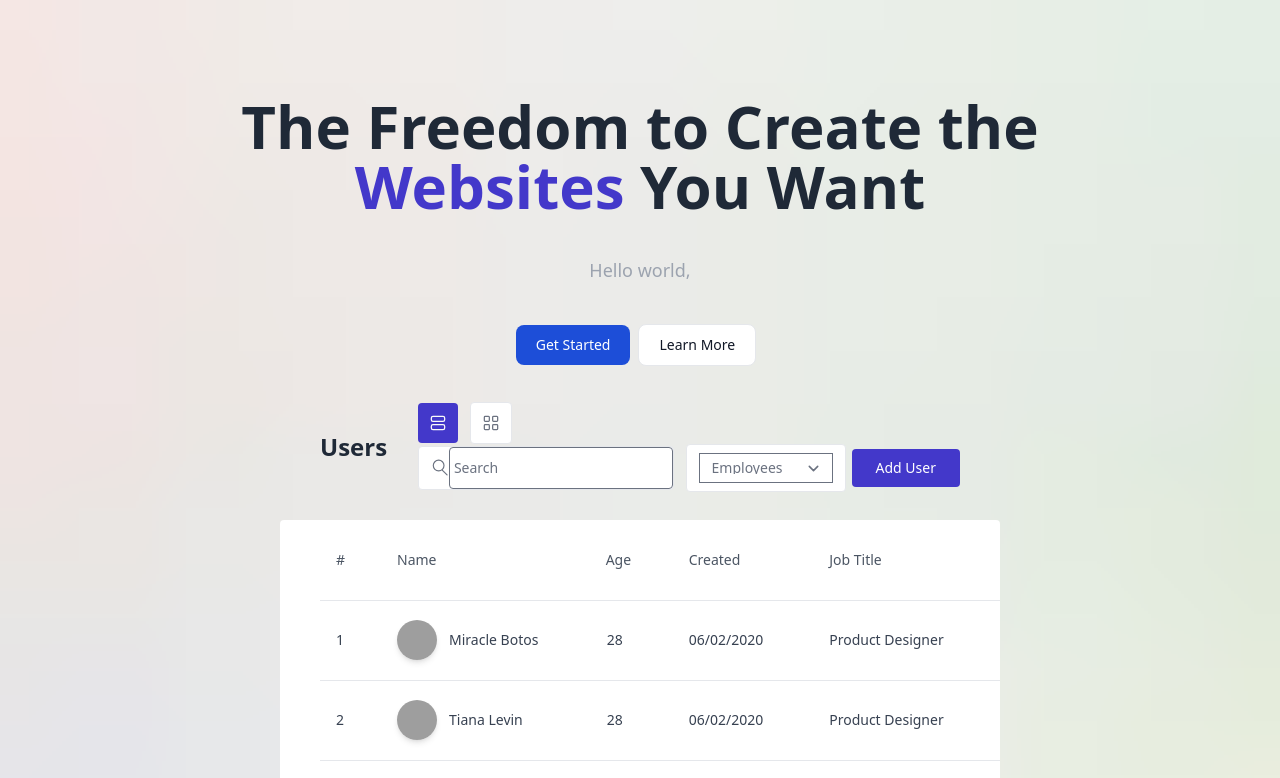
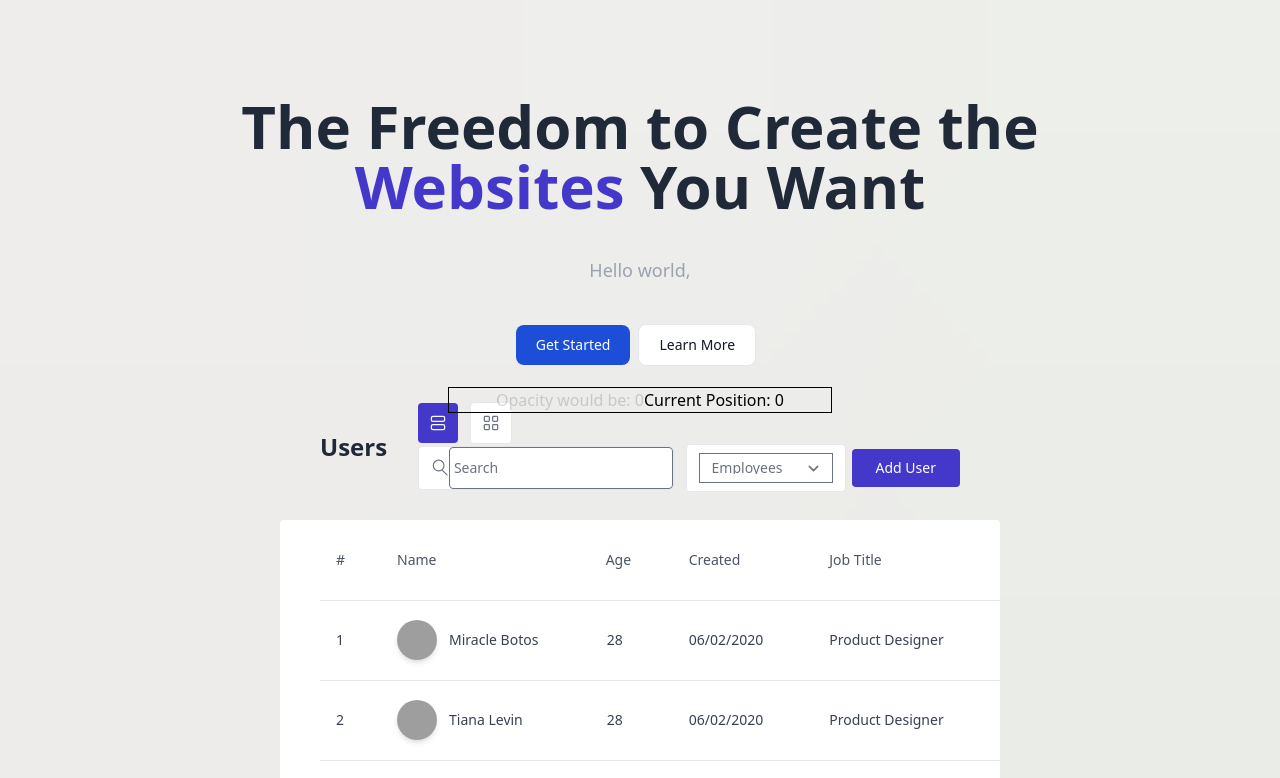
Before and after one commit to yeahhhmat/app, a Next.js app: page / in a window 1280 px wide. Shown: the top 778 px of the page. Built offline with nearby package versions, Linux system fonts and the light colour scheme; no server answers; grey boxes are pictures that could not be loaded.

Commit message:
fuck math is hard oh my goodness

```diff
--- a/components/landingpage/index.jsx
+++ b/components/landingpage/index.jsx
@@ -10,6 +10,7 @@ import {
 } from "./styles.landingpage";
 import { appConfig, useStore } from "../../lib/appconfig"
 import { TableView } from "../tableview";
+import { ZenText } from "../zentext";
 
 export default function AdminLandingPage() {
   const state_landingpageModule = useStore((state) => state.state_landingpageModule)
@@ -44,6 +45,7 @@ export default function AdminLandingPage() {
         </Centered>
 
         <TableView />
+        <ZenText />
       </LandingPageWrapper>
     </PageWrapper>
   )
--- /dev/null
+++ b/components/zentext/hook.usescrollpos.jsx
@@ -0,0 +1,19 @@
+import { useState, useEffect } from 'react';
+
+export function useScrollPos(){
+  const [scrollPosition, setScrollPosition] = useState(0);
+  const handleScroll = () => {
+      const position = window.pageYOffset;
+      setScrollPosition(position);
+  };
+
+  useEffect(() => {
+      window.addEventListener('scroll', handleScroll, { passive: true });
+
+      return () => {
+          window.removeEventListener('scroll', handleScroll);
+      };
+  }, []);
+
+  return scrollPosition;
+}
--- /dev/null
+++ b/components/zentext/hook.windowsize.jsx
@@ -0,0 +1,26 @@
+import { useState, useEffect } from "react";
+export function useWindowSize() {
+  // Initialize state with undefined width/height so server and client renders match
+  // Learn more here: https://joshwcomeau.com/react/the-perils-of-rehydration/
+  const [windowSize, setWindowSize] = useState({
+    width: undefined,
+    height: undefined,
+  });
+  useEffect(() => {
+    // Handler to call on window resize
+    function handleResize() {
+      // Set window width/height to state
+      setWindowSize({
+        width: window.innerWidth,
+        height: window.innerHeight,
+      });
+    }
+    // Add event listener
+    window.addEventListener("resize", handleResize);
+    // Call handler right away so state gets updated with initial window size
+    handleResize();
+    // Remove event listener on cleanup
+    return () => window.removeEventListener("resize", handleResize);
+  }, []); // Empty array ensures that effect is only run on mount
+  return windowSize;
+}
--- /dev/null
+++ b/components/zentext/index.jsx
@@ -0,0 +1,41 @@
+import { useWindowSize } from './hook.windowsize';
+import { useScrollPos } from './hook.usescrollpos';
+import { ZenTextContainer, ZenTextWrapper } from './styles.zentext';
+import { ewGrossMath, zenable } from './util.usemath'
+
+export function ZenText ({ scrollable = 2000 }){
+  const { height } = useWindowSize();
+  const position = useScrollPos();
+  return (
+    <div style={{height: '5000px'}}>
+    <ZenTextContainer style={{ height: scrollable + 'px' }}>
+      <ZenTextWrapper id='zentext-wrapper'>
+        <p style={{
+          opacity: `${
+            ewGrossMath({startingPos: 1000, pos: position }) < 100
+            ? '.' + ewGrossMath({startingPos: 1000, pos: position })
+            : ewGrossMath({startingPos: 1000, pos: position })
+          }`
+        }}>
+          {'Opacity would be:'} {position && ewGrossMath({startingPos: 1000, pos: position })}
+        </p>
+
+        <br/>
+
+        <p id='zenable'>
+          {'Current Position: '} {position} {zenable({startingPos: 1000, pos: position })}
+        </p>
+
+      </ZenTextWrapper>
+      <style>{`
+        #zentext-wrapper {
+          top: ${height / 2 + 'px'};
+        }
+        #zenable {
+          opacity: ${ewGrossMath({startingPos: 1000, pos: position })}
+        }
+      `}</style>
+    </ZenTextContainer>
+    </div>
+  )
+}
--- /dev/null
+++ b/components/zentext/styles.zentext.jsx
@@ -0,0 +1,20 @@
+import clsx from 'clsx'; /** Combines comma separated values into valid class names */
+
+export const ZenTextContainer = ({ children, ...rest }) => (
+  <div {...rest} className={'container mx-auto'}>{children}</div>
+)
+
+export const ZenTextWrapper = ({ children, ...rest }) => (
+  <div
+    {...rest}
+    className={clsx(
+      'border border-black', /** borders */
+      'fixed right-1/2 left-1/2', /** positioning */
+      'flex justify-center items-center', /** center content */
+      'md:max-w-96 md:w-96 w-full px-4' /** width & padding */
+    )}
+    style={{transform: 'translate(-50%, -50%)'}} /** positioning */
+  >
+    {children}
+  </div>
+)
--- /dev/null
+++ b/components/zentext/util.usemath.js
@@ -0,0 +1,155 @@
+function reverseNumberIfNegative(num) {
+  if(num < 0) {
+    return parseInt(num.toString().substring(1))
+  }
+  if(isNaN(num)) {
+    return 100
+  }
+  return num;
+}
+
+function between(x, {min,max}) {
+  return Boolean(x >= min && x <= max);
+}
+
+function percent(percentOf,num) {
+  return (percentOf / 100) * num
+}
+
+function rangeToPercent(number, {min, max}){
+  return ((number - min) / (max - min));
+}
+
+function percentToRange(percent, {min, max}) {
+  return((max - min) * percent + min);
+}
+
+/**
+ * - `startingPos`
+ *    coverts to a pixel value & is
+ *    starting position on screen
+* -  `pos`
+ *    coverts to a pixel value & is
+ *    current position on screen
+ * - `availableHeight`
+ *    converts to pixel value,
+ *    is the range of how far to span in a single cycle
+ * - `beginPeak`
+ *    is a percentage value & should be someWinhere between 1-100,
+ *    but less than `endPeak`
+ * - `endPeak`
+ *    is a percentage value & should be someWinhere between 1-100,
+ *    but greater than `beginPeak`
+ * @param {{startingPos:Number;pos:Number;availableHeight:Number;beginPeak:Number,endPeak:Number}} config
+ */
+export function ewGrossMath({
+  startingPos,
+  pos,
+  availableHeight,
+  beginPeak,
+  endPeak
+}) {
+  if(!startingPos) { return console.error('No Starting position was passed to eWinGrossMath')};
+  if(!pos) { return console.error('No position was passed to eWinGrossMath')};
+  /*
+      if we set 2000 as the `scrollable`
+      we should be able to see the opacity grow and reach full 'opacity'
+      someWinhere near the 800 range - or let's say 40%
+      'opacity' should peak 100% from 40%-60% (maybe more that doesn't sound long enough..)
+  */
+  var aHei = (availableHeight && availableHeight) || 2000; /** availableHeight */
+  var bPea = (beginPeak && beginPeak) || 40; /** beginPeak */
+  var ePea = (endPeak && endPeak) || 60; /** endPeak */
+
+
+  var range = {
+    bWin: startingPos,            /* beginWindow - 1000 for example sake */
+    eWin: startingPos + aHei,       /* endWindow - 3000 */
+    bRan: (bPea / 100) * aHei,        /* beginRange - e.g 40% */
+    eRan: (ePea / 100) * aHei,        /* endRange - e.g 60% */
+  }
+
+  var response = {
+    pos,
+    withinBegin: null,
+    withinEnd: null,
+  };
+  /** within full range */
+  if(Boolean(pos >= range.bWin && pos < range.eWin)) {
+
+    /** within begin range */
+    if(Boolean(pos >= range.bWin && pos < (range.bRan + range.bWin))) {
+      response = {
+        range: range,
+        ...response,
+        withinBegin: pos,
+        percentage: (pos - range.bWin) * 100 / range.bRan
+      }
+    }
+
+    /** within end range */
+    if(Boolean(pos >= (range.eRan + range.bWin) && pos < range.eWin)) {
+
+      console.log(
+        // range.bWin // 1000
+        // range.eRan + range.bWin, // 2200
+        // range.eRan // 1200
+        // range.eWin // 3000
+        // (pos - range.eWin) 0 - 800
+        range.bRan,
+        reverseNumberIfNegative((range.eRan + range.bWin) - range.eWin) // 800
+      )
+      response = {
+        ...response,
+        withinEnd: pos,
+        'range.eWin':range.eWin,
+        'range.eRan':range.eRan,
+        percentage: (pos - range.eWin) * 100 / reverseNumberIfNegative((range.eRan + range.bWin) - range.eWin)
+      }
+    }
+
+    // if(Boolean(pos > range.eRan && pos < (range.eRan + range.bWin))) {
+    //   response = {
+    //     ...response,
+    //     percentage: 100
+    //   }
+    // }
+
+    // how to get from 0 - 100 by 800
+    // what is 70% of 800
+    return reverseNumberIfNegative(Math.floor(response.percentage));
+  }
+}
+
+export function zenable({ startingPos, pos }) {
+  if(!startingPos)  {return console.error('No Starting position was passed to zenable')};
+  if(!pos)          {return console.error('No position was passed to zenable')};
+
+  if (between(pos, {min: 1000, max: 1200})) {
+    return '.0';
+  }
+  // climb
+  else if (between(pos, {min: 1200, max: 1800})){
+    var totalDistanceToRange = (1800 - 1200);
+    var currentPosWithinRange = (1800 - pos); // 1400 = pos
+    var differenceInPercentageBetweenTotalDistanceAndCurrentPos = (
+      currentPosWithinRange / totalDistanceToRange * 100
+    ).toFixed(2);
+
+
+    return 'climb.' + differenceInPercentageBetweenTotalDistanceAndCurrentPos;
+  }
+  // descend
+  else if (between(pos, {min: 2200, max: 3000})){
+    return 'desc.' + percent(3000 - pos, 600)
+  }
+}
+
+
+/**
+ *    1200 - 0
+ *    1800 - 600 - start      - num
+ *POS 1400 - 400 - increase - new number
+
+ 400 / 600 * 100 = 66.66%
+ */
--- a/package.json
+++ b/package.json
@@ -9,6 +9,7 @@
     "@dicebear/avatars": "^4.10.2",
     "@dicebear/avatars-identicon-sprites": "^4.10.2",
     "@hapi/iron": "6.0.0",
+    "clsx": "^1.1.1",
     "cookie": "0.4.1",
     "deta": "^1.1.0",
     "next": "^12.1.5",
```
Also changed, not shown: 1 other file (tests, documents, lock files or other folders).
